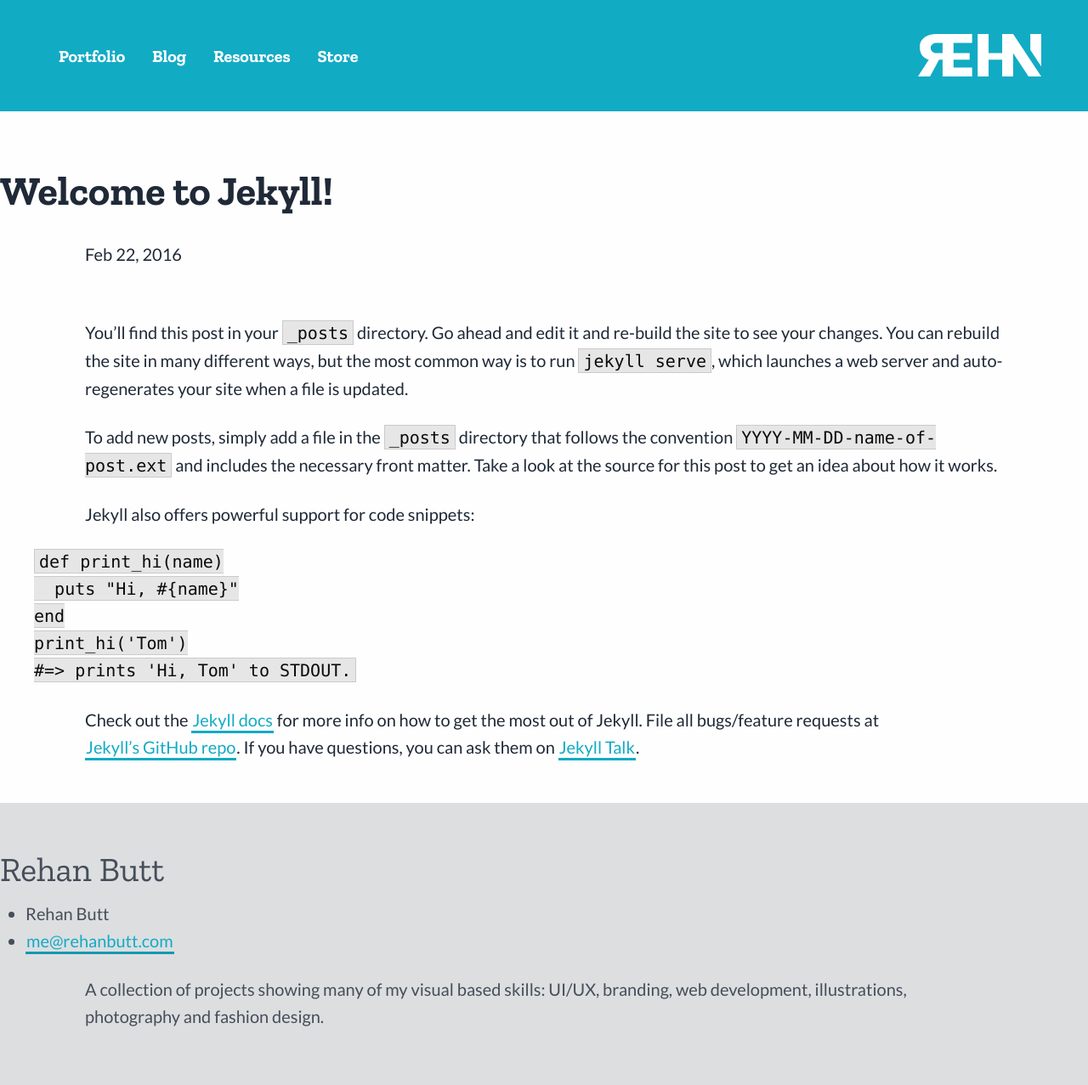
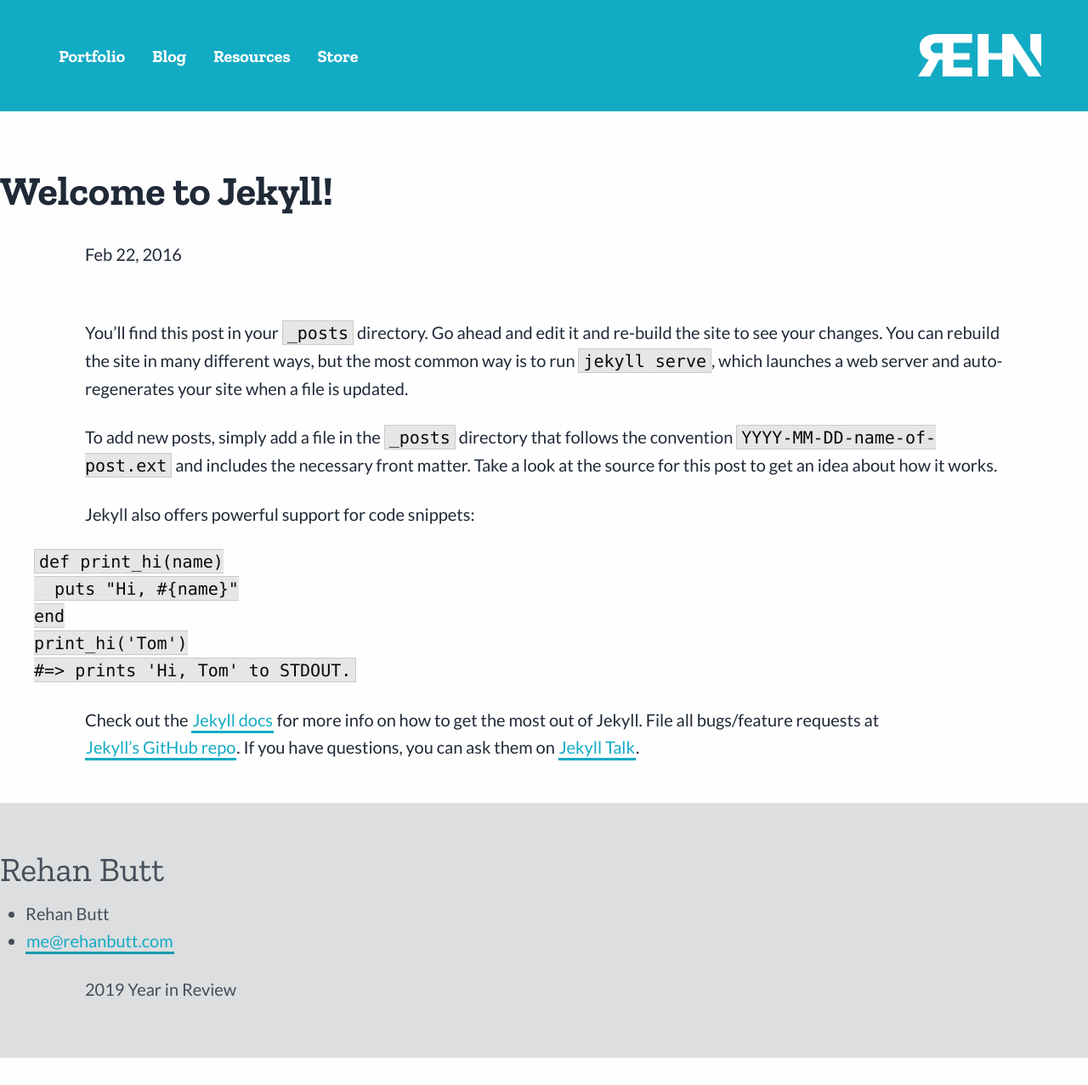
Before and after one commit to naher94/2019.rehanbutt.com, a Jekyll site: the page built from _posts/2016-02-22-welcome-to-jekyll.markdown, in a window 1280 px wide. Shown: the whole page at 85% size. Built offline with Jekyll 4.4.1, drawn with Linux system fonts in a browser that asks for light colours; after the commit the page ends 1245 px from its top, so only the background shows below that.

Commit message:
Metadata Update

```diff
--- a/_config.yml
+++ b/_config.yml
@@ -9,10 +9,10 @@
 title: Rehan Butt
 email: me@rehanbutt.com
 description: > # this means to ignore newlines until "baseurl:"
-  A collection of projects showing many of my visual based skills: UI/UX, branding, web development, illustrations, photography and fashion design.
+  2019 Year in Review
 
 baseurl: "" # the subpath of your site, e.g. /blog
-url: "http://rehanbutt.com" # the base hostname & protocol for your site
+url: "https://2019.rehanbutt.com" # the base hostname & protocol for your site
 # Build settings
 markdown: kramdown
 
--- a/_includes/head.html
+++ b/_includes/head.html
@@ -27,7 +27,7 @@
   {
     "@context": "http://schema.org",
     "@type": "Person",
-    "url": "http://www.rehanbutt.com",
+    "url": "https://2019.rehanbutt.com",
     "image": "http://www.rehanbutt.com/img/rehan.png",
     "alumniOf": "Carnegie Mellon University",
     "sameAs": [
```
